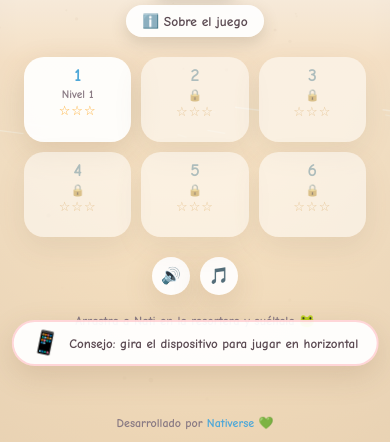
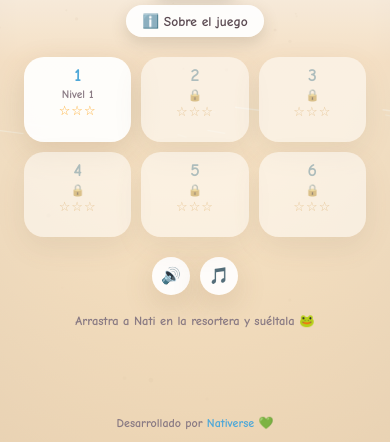
Before and after one commit to carlosrenatohr/rana-leopardo, a plain HTML site: page index.html in a window 390 px wide. Shown: the part 402-844 px from the top of the page. Drawn offline with Linux system fonts and the light colour scheme.

Commit message:
feat(ui): remove rotate hint, portrait-only PWA
The game is not fully optimized for landscape, so keep it vertical: drop the "rotate device" toast and its CSS/JS, and set the manifest orientation to portrait.

```diff
--- a/js/ui.js
+++ b/js/ui.js
@@ -51,7 +51,6 @@
       this.menu = null;
       this.overlay = null;
       this.toast = null;
-      this.rotateHint = null;
       this.modal = null;
       this.modalBody = null;
       this.modalTitleEl = null;
@@ -155,12 +154,6 @@
           </div>
         </div>
 
-        <!-- AVISO ROTACIÓN (no bloqueante) -->
-        <div class="rotate-hint" id="rotate-hint">
-          <div class="rotate-icon">📱</div>
-          <p>Consejo: gira el dispositivo para jugar en horizontal</p>
-        </div>
-
         <!-- TOAST -->
         <div class="toast" id="toast" hidden></div>
       `;
@@ -170,7 +163,6 @@
       this.menu = root.querySelector('#menu');
       this.overlay = root.querySelector('#overlay');
       this.toast = root.querySelector('#toast');
-      this.rotateHint = root.querySelector('#rotate-hint');
 
       this._bindEvents();
     }
@@ -238,26 +230,6 @@
         syncSoundIcons();
       });
       this._syncSoundIcons = syncSoundIcons;
-
-      // Aviso de rotación NO bloqueante: solo aparece en vertical,
-      // se auto-oculta a los pocos segundos y jamás intercepta la
-      // entrada (pointer-events: none en CSS).
-      const checkRotate = () => {
-        const portrait = window.innerHeight > window.innerWidth;
-        this.rotateHint.classList.toggle('show', portrait);
-        clearTimeout(this._rotateTimer);
-        if (portrait) {
-          this._rotateTimer = setTimeout(() => {
-            this.rotateHint.classList.remove('show');
-          }, 6000);
-        }
-      };
-      window.addEventListener('resize', checkRotate);
-      window.addEventListener('pointerdown', () => {
-        this.rotateHint.classList.remove('show');
-        clearTimeout(this._rotateTimer);
-      });
-      checkRotate();
     }
 
     /* ================== ESTADOS DE PANTALLA ================== */
--- a/style.css
+++ b/style.css
@@ -836,52 +836,6 @@ html, body {
   transform: translateX(-50%) translateY(0);
 }
 
-/* Aviso de rotación NO bloqueante: pastilla flotante que no
- * intercepta clics (pointer-events: none) y se auto-oculta. */
-.rotate-hint {
-  position: absolute;
-  bottom: calc(76px + env(safe-area-inset-bottom));
-  left: 50%;
-  transform: translateX(-50%) translateY(14px);
-  display: flex;
-  align-items: center;
-  gap: 10px;
-  background: rgba(255, 255, 255, 0.94);
-  border: 2px solid rgba(255, 140, 148, 0.35);
-  border-radius: 999px;
-  box-shadow: var(--shadow);
-  padding: 8px 18px;
-  z-index: 30;
-  opacity: 0;
-  visibility: hidden;
-  pointer-events: none;
-  white-space: nowrap;
-  transition: opacity 0.4s ease, transform 0.4s ease, visibility 0s linear 0.4s;
-}
-
-.rotate-hint.show {
-  opacity: 1;
-  visibility: visible;
-  transform: translateX(-50%) translateY(0);
-  transition: opacity 0.4s ease, transform 0.4s ease;
-}
-
-.rotate-icon {
-  font-size: 22px;
-  animation: rotateHint 1.6s ease-in-out infinite;
-}
-
-@keyframes rotateHint {
-  0%, 100% { transform: rotate(0deg); }
-  50% { transform: rotate(90deg); }
-}
-
-.rotate-hint p {
-  font-size: 13px;
-  font-weight: 800;
-  color: var(--ink);
-}
-
 /* ============================================================
  * Responsive
  * ============================================================ */
```
Also changed, not shown: site.webmanifest.
